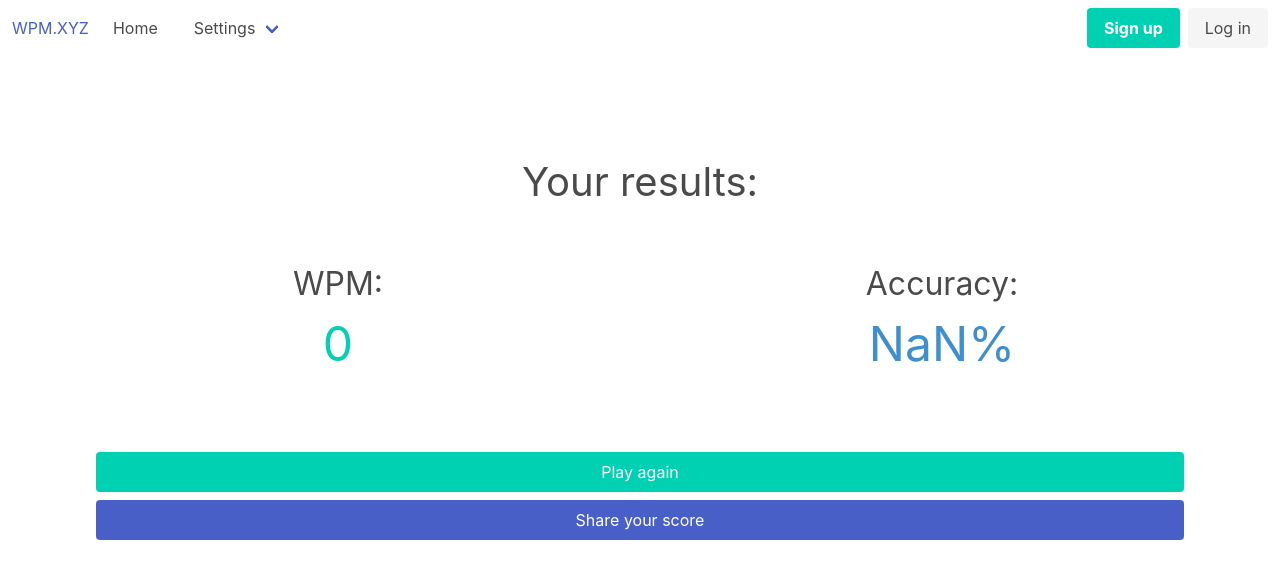
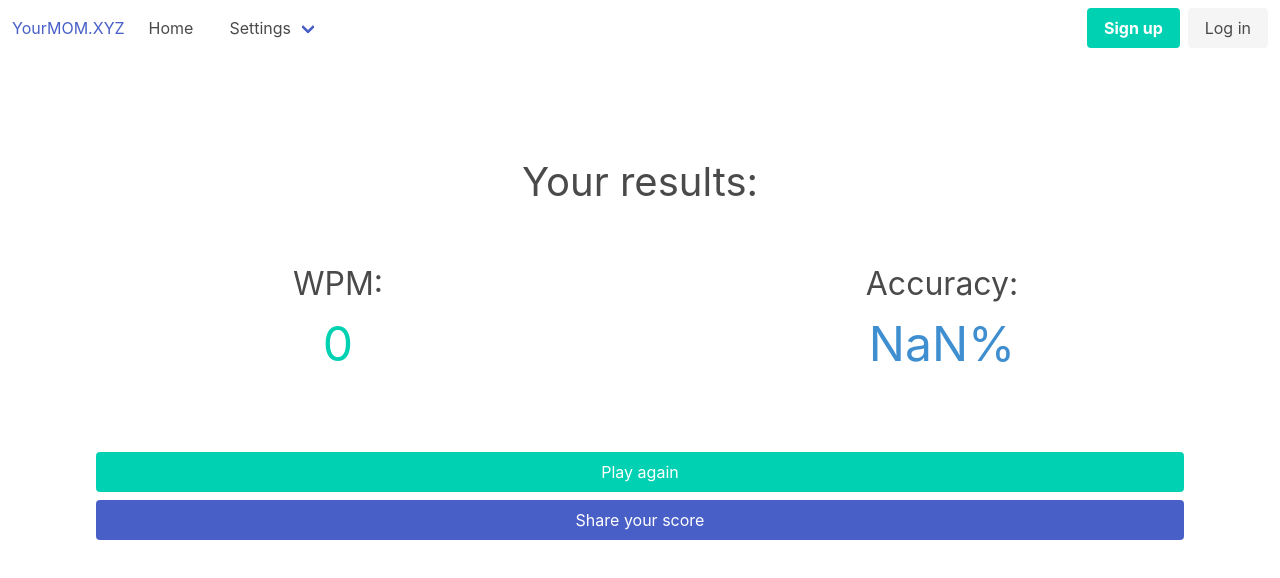
Before and after one commit to emersonh-xyz/wpm-xyz, a React (Create React App) app: page /results in a window 1280 px wide. Shown: the top 578 px of the page. Built offline with nearby package versions, Linux system fonts and the light colour scheme.

Commit message:
Changed navbar text to yourMom

```diff
--- a/src/components/Main.js
+++ b/src/components/Main.js
@@ -77,7 +77,7 @@ export default function Main({state}) {
             resetWord()
             setWordCount(wordCount + 1)
         } else if (keyCode === 8 && (currCharIndex !== -1)) { // Backspace
-             // Highlight our character green if it matches
+            setCurrChar(word[0].charAt(currCharIndex - 1)) // Highlight our character green if it matches
             setCurrCharIndex(currCharIndex - 1)
         } else {
             setCurrChar(key) // Represents
--- a/src/components/Navbar.js
+++ b/src/components/Navbar.js
@@ -5,7 +5,7 @@ export default function Navbar() {
     <nav className="navbar" role="navigation" aria-label="main navigation">
       <div className="navbar-brand">
         <a className="navbar-item" href="/">
-          <p width="112" height="40">WPM.XYZ</p>
+          <p width="112" height="40">YourMOM.XYZ</p>
         </a>
 
         <a role="button" className="navbar-burger" aria-label="menu" aria-expanded="false" data-target="navbarBasicExample">
```
